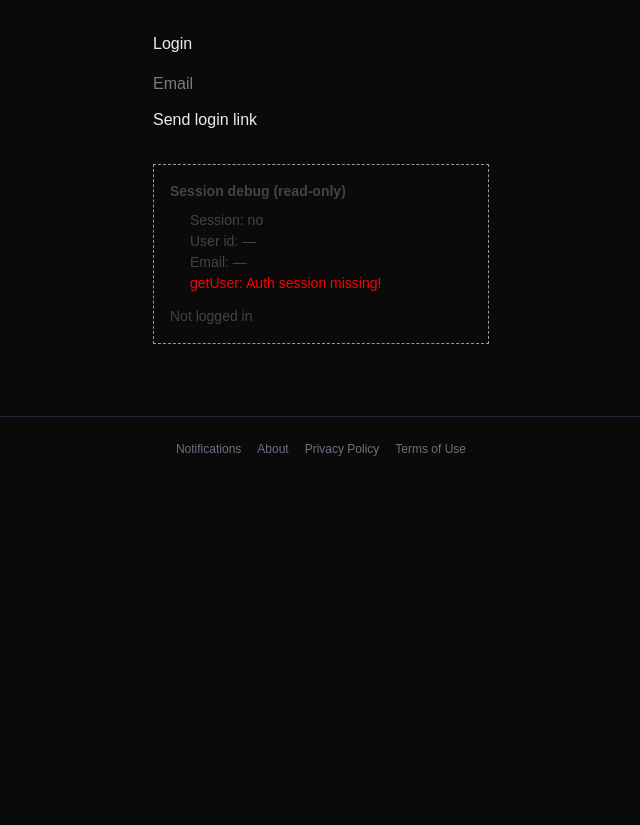
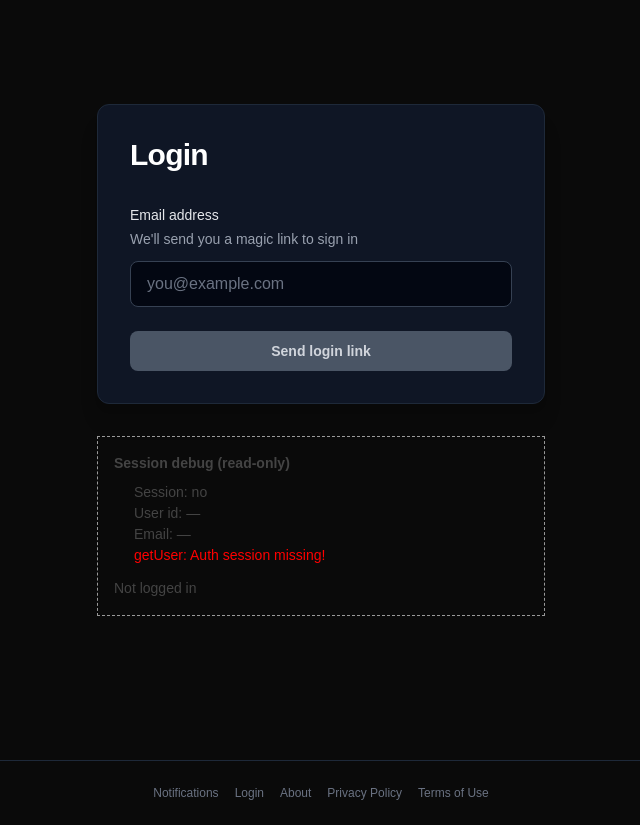
Before and after one commit to jgilis/LostPetsWebsite, a Next.js app: page /login in a window 1280 px wide. Shown: the whole page, without its empty margins (319-959 px from the left). Before the commit the page ends 800 px from the top, so only its background shows below. Built offline with nearby package versions, Linux system fonts and the light colour scheme; no server answers; the database is empty.

Commit message:
improve login experience

```diff
--- a/app/login/page.tsx
+++ b/app/login/page.tsx
@@ -9,6 +9,8 @@ export default function LoginPage() {
   const [loading, setLoading] = useState(false);
   const [success, setSuccess] = useState(false);
   const [error, setError] = useState<string | null>(null);
+
+  const hasEmail = email.trim().length > 0;
 
   const handleSubmit = async (e: React.FormEvent) => {
     e.preventDefault();
@@ -29,38 +31,65 @@ export default function LoginPage() {
   };
 
   return (
-    <div style={{ padding: "2rem", maxWidth: "400px", margin: "0 auto" }}>
-      <h1>Login</h1>
+    <div className="flex min-h-[calc(100vh-5rem)] items-center justify-center px-4 py-12">
+      <div className="w-full max-w-md">
+        <div className="rounded-xl border border-gray-800 bg-gray-900/90 p-8 shadow-xl">
+          <h1 className="mb-8 text-3xl font-bold tracking-tight text-white">
+            Login
+          </h1>
 
-      <form onSubmit={handleSubmit} style={{ marginTop: "1rem" }}>
+          <form onSubmit={handleSubmit} className="space-y-6">
+            <div>
+              <label
+                htmlFor="login-email"
+                className="mb-1 block text-sm font-medium text-gray-200"
+              >
+                Email address
+              </label>
+              <p className="mb-3 text-sm text-gray-400">
+                We&apos;ll send you a magic link to sign in
+              </p>
               <input
+                id="login-email"
                 type="email"
-          placeholder="Email"
+                placeholder="you@example.com"
                 value={email}
                 onChange={(e) => setEmail(e.target.value)}
                 required
                 disabled={loading}
-          style={{ display: "block", width: "100%", marginBottom: "0.75rem" }}
+                autoComplete="email"
+                className="w-full rounded-lg border border-gray-700 bg-gray-950 px-4 py-2.5 text-white placeholder:text-gray-500 focus:border-blue-500 focus:outline-none focus:ring-1 focus:ring-blue-500 disabled:opacity-60"
               />
+            </div>
 
-        <button type="submit" disabled={loading}>
+            <button
+              type="submit"
+              disabled={loading || !hasEmail}
+              className={`w-full rounded-lg px-4 py-2.5 text-sm font-semibold transition-colors ${
+                hasEmail
+                  ? "bg-blue-600 text-white hover:bg-blue-500"
+                  : "cursor-not-allowed bg-gray-600 text-gray-300"
+              }`}
+            >
               {loading ? "Sending…" : "Send login link"}
             </button>
           </form>
 
           {success && (
-        <p style={{ marginTop: "1rem", color: "green" }}>
+            <p className="mt-6 text-sm text-green-400" role="status">
               Check your email for the login link.
             </p>
           )}
 
           {error && (
-        <p style={{ marginTop: "1rem", color: "red" }} role="alert">
+            <p className="mt-6 text-sm text-red-400" role="alert">
               {error}
             </p>
           )}
+        </div>
 
         <AuthDebug />
       </div>
+    </div>
   );
 }
--- a/src/components/layout/SiteFooter.tsx
+++ b/src/components/layout/SiteFooter.tsx
@@ -4,6 +4,9 @@ export default function SiteFooter() {
   return (
     <footer className="text-center text-xs text-gray-500 py-6 space-x-4 border-t border-gray-800 mt-10">
       <NotificationNavLink />
+      <a href="/login" className="hover:text-gray-300">
+        Login
+      </a>
       <a href="/about" className="hover:text-gray-300">
         About
       </a>
```
Lines whose indentation alone changed are shown as unchanged.
